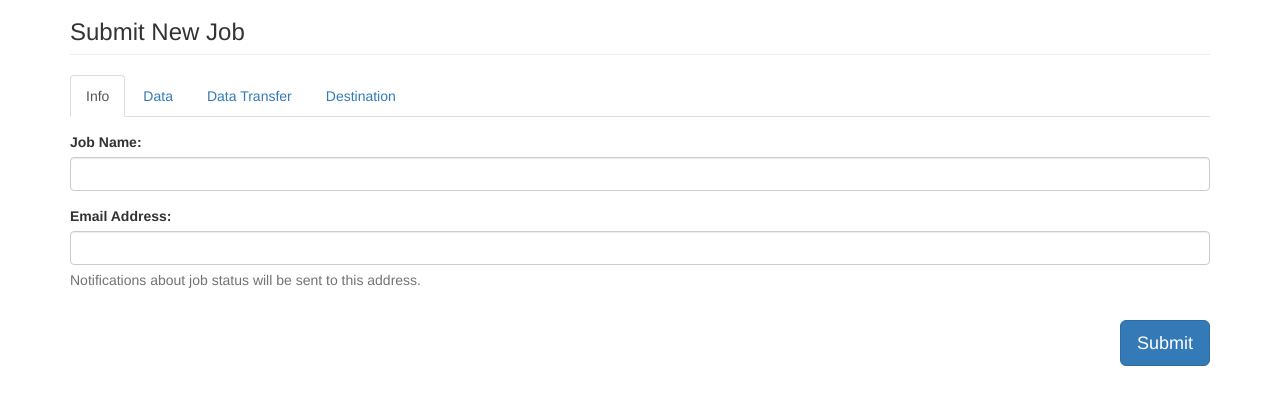
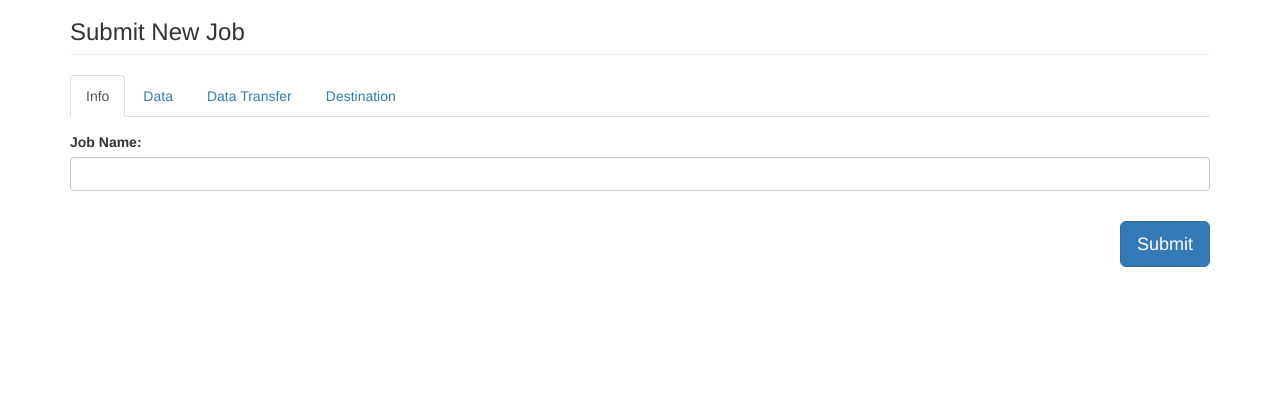
Before and after one commit to feltus/BDSS, a Flask app: template BDSS/templates/submit.html.jinja in a window 1280 px wide. Shown: the part 51-456 px from the top of the page. Run offline with Flask 2, Linux system fonts and the light colour scheme; the template is opened without the code that fills it, so the values that code supplies are empty; parts of the project's set-up code (start-up, migrations or seed data) failed here and were passed over; some libraries are stand-ins or nearby versions.

Commit message:
Remove email field from job. The email address for notifications now comes from the associated user.

```diff
--- a/BDSS/__init__.py
+++ b/BDSS/__init__.py
@@ -173,7 +173,7 @@ def list_jobs():
 def create_job():
     params = request.get_json()
 
-    job_params = filter_params(params['job'], ['name', 'email', 'data_transfer_method', 'data_transfer_method_options', 'data_destination', 'destination_directory'])
+    job_params = filter_params(params['job'], ['name', 'data_transfer_method', 'data_transfer_method_options', 'data_destination', 'destination_directory'])
 
     data_params = [filter_params(p, ['data_url', 'checksum', 'checksum_method']) for p in params['job']['required_data']]
 
--- a/BDSS/models.py
+++ b/BDSS/models.py
@@ -60,11 +60,6 @@ class Job(BaseModel):
     ## @var name
     #  User supplied name for the job.
     name = Column(String(100), nullable=False)
-
-    ## @var email
-    #  Email address to send notifications to.
-    email = Column(String(50), nullable=False)
-    # TODO: Validate the format.
 
     ## @var required_data
     #  The data necessary for running this job.
@@ -139,7 +134,6 @@ class Job(BaseModel):
         return {
             'job_id': self.job_id,
             'name': self.name,
-            'email': self.email,
             'status': self.status(),
             'required_data': [item.serialize() for item in self.required_data],
             'created_at': self.created_at.isoformat(),
--- a/BDSS/static/js/submit.js
+++ b/BDSS/static/js/submit.js
@@ -99,17 +99,6 @@ $(document).ready(function() {
 
         requireValue($('#job-name'), 'A job name is required.');
 
-        // Validate email address
-        var emailInput = $('#email');
-        var email = emailInput.val();
-        if (requireValue(emailInput, 'A valid email address is required.')) {
-            if (!email.match(/.+@.+\..+/)) {
-                showError(emailInput, 'Invalid email address');
-            } else {
-                hideError(emailInput);
-            }
-        }
-
         requireValue($('#destination-directory'), 'A directory is required.');
 
         var inputValid = ($('.err-msg').length === 0);
@@ -129,7 +118,6 @@ $(document).ready(function() {
         var request = {
             job: {
                 name: $('#job-name').val(),
-                email: email,
                 data_transfer_method: $('#data-transfer-method').val(),
                 data_transfer_method_options: transferMethodOptions,
                 data_destination: $('#data-destination').val(),
--- a/BDSS/templates/submit.html.jinja
+++ b/BDSS/templates/submit.html.jinja
@@ -22,13 +22,6 @@
                 <label for="job-name">Job Name:</label>
                 <input type="text" class="form-control" id="job-name">
             </div>
-
-            <div class="form-group">
-                <label for="email">Email Address:</label>
-                <input type="email" class="form-control" id="email">
-                <p class="help-block">Notifications about job status will be sent to this address.</p>
-            </div>
-        </form>
     </div>
 
     <div class="tab-pane" id="data-tab">
```
